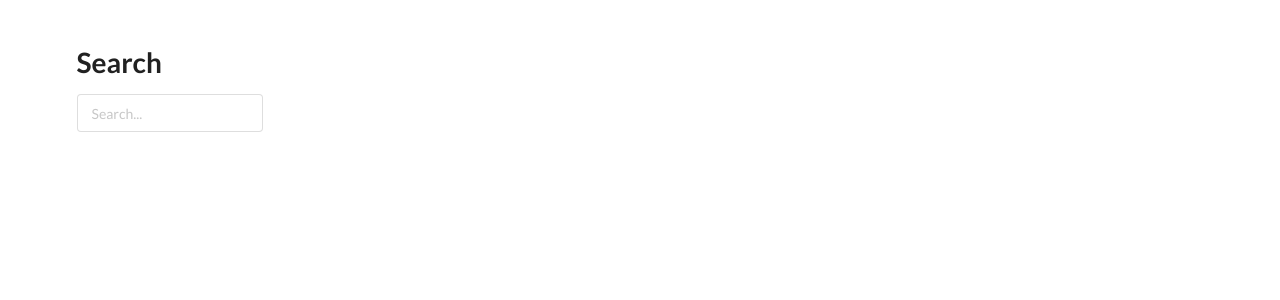
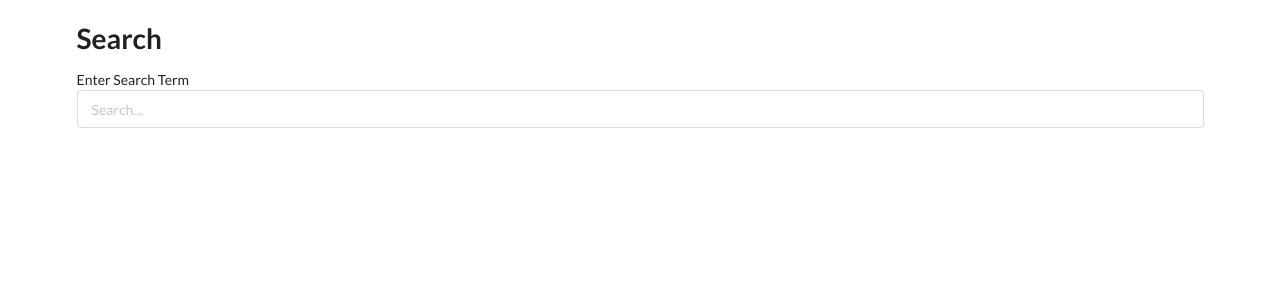
Before and after one commit to jryanhaber/react-demo-projects, a React (Create React App) app: page / in a window 1280 px wide. Shown: the top 300 px of the page. Built offline with nearby package versions, Linux system fonts and the light colour scheme.

Commit message:
async codein useEffect review

```diff
--- a/src/components/search.js
+++ b/src/components/search.js
@@ -1,14 +1,30 @@
-import React from "react";
+import React, {useState, useEffect} from "react";
 
 const Search = () => {
+  const [term, setTerm] = useState("");
+  console.log("I run with every render");
+
+  useEffect(() => {
+    console.log("I only after every render and at initial render");
+  }, [term]);
+
   return (
     <div>
-      <div class="ui container">
+      <div className="ui container">
         <br />
-        <h1>Search</h1>
+        <div className="ui form">
+          <h1>Search</h1>
+          <label>Enter Search Term</label>
 
-        <div class="ui input">
-          <input type="text" placeholder="Search..." />
+          <div>
+            <input
+              value={term}
+              onChange={e => setTerm(e.target.value)}
+              className="input"
+              type="text"
+              placeholder="Search..."
+            />
+          </div>
         </div>
       </div>
     </div>
```
